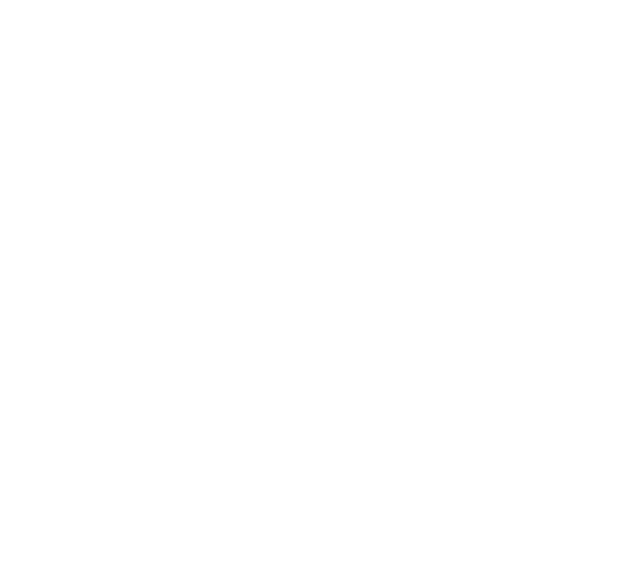
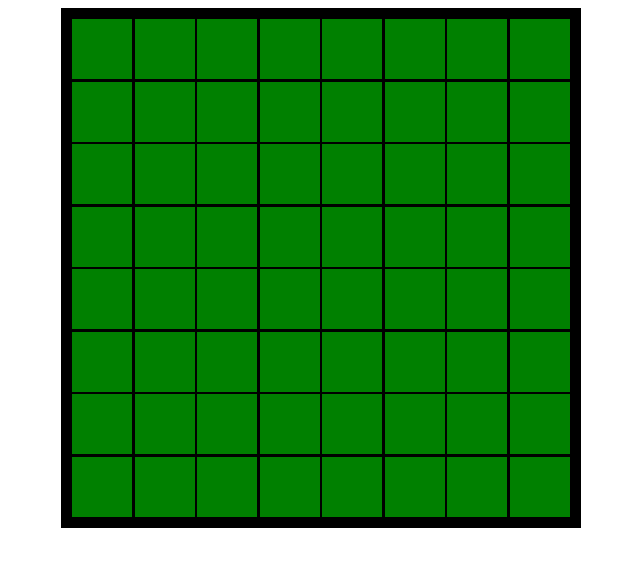
Before and after one commit to tuntuntuntuntun/Othello2, a plain HTML site: page index.html in a window 1280 px wide. Shown: the whole page, without its empty margins (319-959 px from the left). Drawn offline with Linux system fonts and the light colour scheme.

Commit message:
盤を作成

```diff
--- a/index.html
+++ b/index.html
@@ -4,90 +4,93 @@
     <meta charset="UTF-8">
     <meta name="viewport" content="width=device-width, initial-scale=1.0">
     <title>オセロ</title>
+    <link rel="stylesheet" href="style.css">
 </head>
 <body>
-    <table>
-        <tr id="row1">
-           <td id="col1"></td>
-           <td id="col2"></td>
-           <td id="col3"></td>
-           <td id="col4"></td>
-           <td id="col5"></td>
-           <td id="col6"></td>
-           <td id="col7"></td>
-           <td id="col8"></td>
-        </tr>
-        <tr id="row2">
-            <td id="col1"></td>
-           <td id="col2"></td>
-           <td id="col3"></td>
-           <td id="col4"></td>
-           <td id="col5"></td>
-           <td id="col6"></td>
-           <td id="col7"></td>
-           <td id="col8"></td>
-        </tr>
-        <tr id="row3">
-            <td id="col1"></td>
-           <td id="col2"></td>
-           <td id="col3"></td>
-           <td id="col4"></td>
-           <td id="col5"></td>
-           <td id="col6"></td>
-           <td id="col7"></td>
-           <td id="col8"></td>
-        </tr>
-        <tr id="row4">
-            <td id="col1"></td>
-           <td id="col2"></td>
-           <td id="col3"></td>
-           <td id="col4"></td>
-           <td id="col5"></td>
-           <td id="col6"></td>
-           <td id="col7"></td>
-           <td id="col8"></td>
-        </tr>
-        <tr id="row5">
-            <td id="col1"></td>
-           <td id="col2"></td>
-           <td id="col3"></td>
-           <td id="col4"></td>
-           <td id="col5"></td>
-           <td id="col6"></td>
-           <td id="col7"></td>
-           <td id="col8"></td>
-        </tr>
-        <tr id="row6">
-            <td id="col1"></td>
-           <td id="col2"></td>
-           <td id="col3"></td>
-           <td id="col4"></td>
-           <td id="col5"></td>
-           <td id="col6"></td>
-           <td id="col7"></td>
-           <td id="col8"></td>
-        </tr>
-        <tr id="row7">
-            <td id="col1"></td>
-           <td id="col2"></td>
-           <td id="col3"></td>
-           <td id="col4"></td>
-           <td id="col5"></td>
-           <td id="col6"></td>
-           <td id="col7"></td>
-           <td id="col8"></td>
-        </tr>
-        <tr id="row8">
-            <td id="col1"></td>
-           <td id="col2"></td>
-           <td id="col3"></td>
-           <td id="col4"></td>
-           <td id="col5"></td>
-           <td id="col6"></td>
-           <td id="col7"></td>
-           <td id="col8"></td>
-        </tr>
-    </table>
+    <div class="wrap">
+        <div id="board">
+            <div id="row1" class="row">
+                <div id="col1" class="col"></div>
+                <div id="col2" class="col"></div>
+                <div id="col3" class="col"></div>
+                <div id="col4" class="col"></div>
+                <div id="col5" class="col"></div>
+                <div id="col6" class="col"></div>
+                <div id="col7" class="col"></div>
+                <div id="col8" class="col"></div>
+            </div>
+            <div id="row2" class="row">
+                <div id="col1" class="col"></div>
+                <div id="col2" class="col"></div>
+                <div id="col3" class="col"></div>
+                <div id="col4" class="col"></div>
+                <div id="col5" class="col"></div>
+                <div id="col6" class="col"></div>
+                <div id="col7" class="col"></div>
+                <div id="col8" class="col"></div>
+            </div>
+            <div id="row3" class="row">
+                <div id="col1" class="col"></div>
+                <div id="col2" class="col"></div>
+                <div id="col3" class="col"></div>
+                <div id="col4" class="col"></div>
+                <div id="col5" class="col"></div>
+                <div id="col6" class="col"></div>
+                <div id="col7" class="col"></div>
+                <div id="col8" class="col"></div>
+            </div>
+            <div id="row4" class="row">
+                <div id="col1" class="col"></div>
+                <div id="col2" class="col"></div>
+                <div id="col3" class="col"></div>
+                <div id="col4" class="col"></div>
+                <div id="col5" class="col"></div>
+                <div id="col6" class="col"></div>
+                <div id="col7" class="col"></div>
+                <div id="col8" class="col"></div>
+                </div>
+            <div id="row5" class="row">
+                <div id="col1" class="col"></div>
+                <div id="col2" class="col"></div>
+                <div id="col3" class="col"></div>
+                <div id="col4" class="col"></div>
+                <div id="col5" class="col"></div>
+                <div id="col6" class="col"></div>
+                <div id="col7" class="col"></div>
+                <div id="col8" class="col"></div>
+            </div>
+            <div id="row6" class="row">
+                <div id="col1" class="col"></div>
+                <div id="col2" class="col"></div>
+                <div id="col3" class="col"></div>
+                <div id="col4" class="col"></div>
+                <div id="col5" class="col"></div>
+                <div id="col6" class="col"></div>
+                <div id="col7" class="col"></div>
+                <div id="col8" class="col"></div>
+            </div>
+            <div id="row7" class="row">
+                <div id="col1" class="col"></div>
+                <div id="col2" class="col"></div>
+                <div id="col3" class="col"></div>
+                <div id="col4" class="col"></div>
+                <div id="col5" class="col"></div>
+                <div id="col6" class="col"></div>
+                <div id="col7" class="col"></div>
+                <div id="col8" class="col"></div>
+            </div>
+            <div id="row8" class="row">
+                <div id="col1" class="col"></div>
+                <div id="col2" class="col"></div>
+                <div id="col3" class="col"></div>
+                <div id="col4" class="col"></div>
+                <div id="col5" class="col"></div>
+                <div id="col6" class="col"></div>
+                <div id="col7" class="col"></div>
+                <div id="col8" class="col"></div>
+            </div>
+        </div>
+    </div>
     <script src="main.js"></script>
 </body>
 </html>
--- /dev/null
+++ b/style.css
@@ -0,0 +1,28 @@
+.wrap {
+    display: flex;
+    justify-content: center;
+}
+
+#board {
+    display: flex;
+    flex-wrap: wrap;
+    align-content: space-around;
+    width: 500px;
+    height: 500px;
+    border: 10px solid black;
+    background-color: #000;
+}
+
+.row {
+    display: flex;
+    justify-content: space-around;
+    width: 100%;
+    height: 12%;
+    background-color: #000;
+}
+
+.col {
+    background: green;
+    width: 12%;
+    height: 100%;
+}
```
